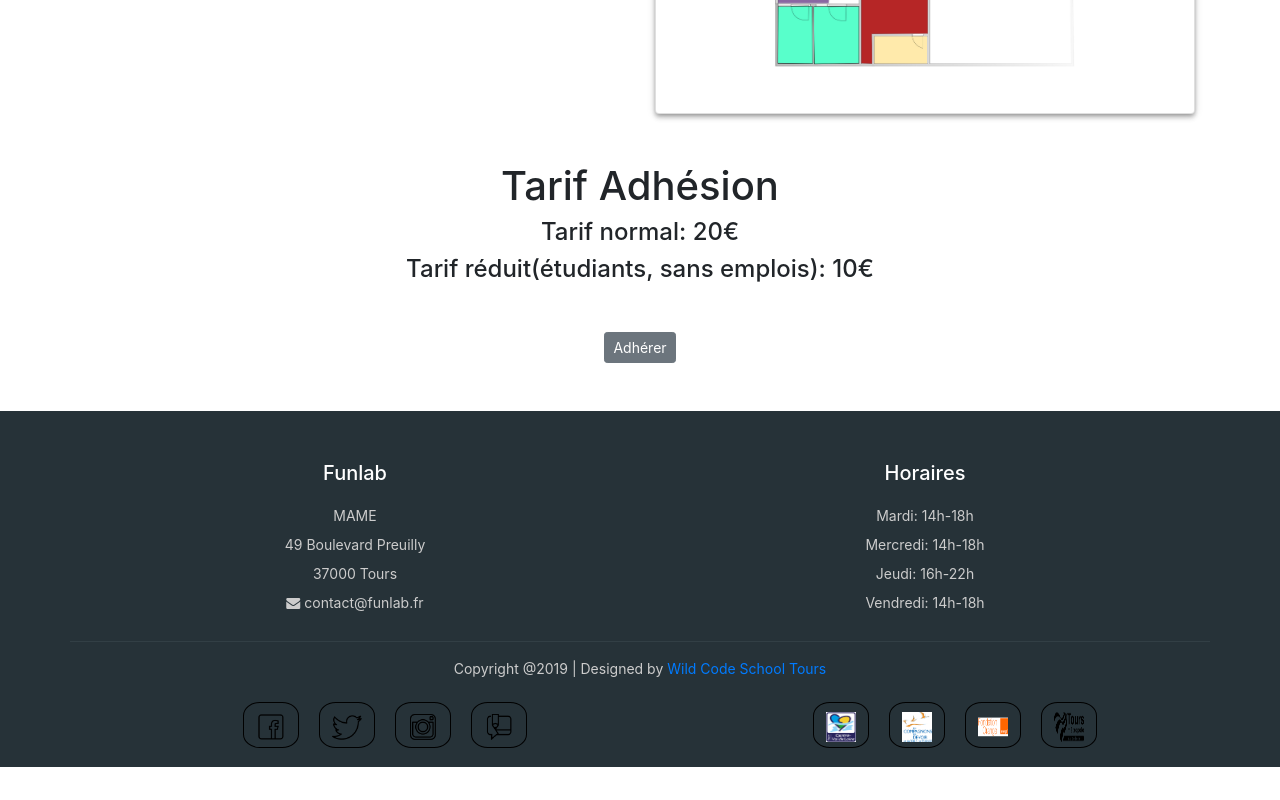
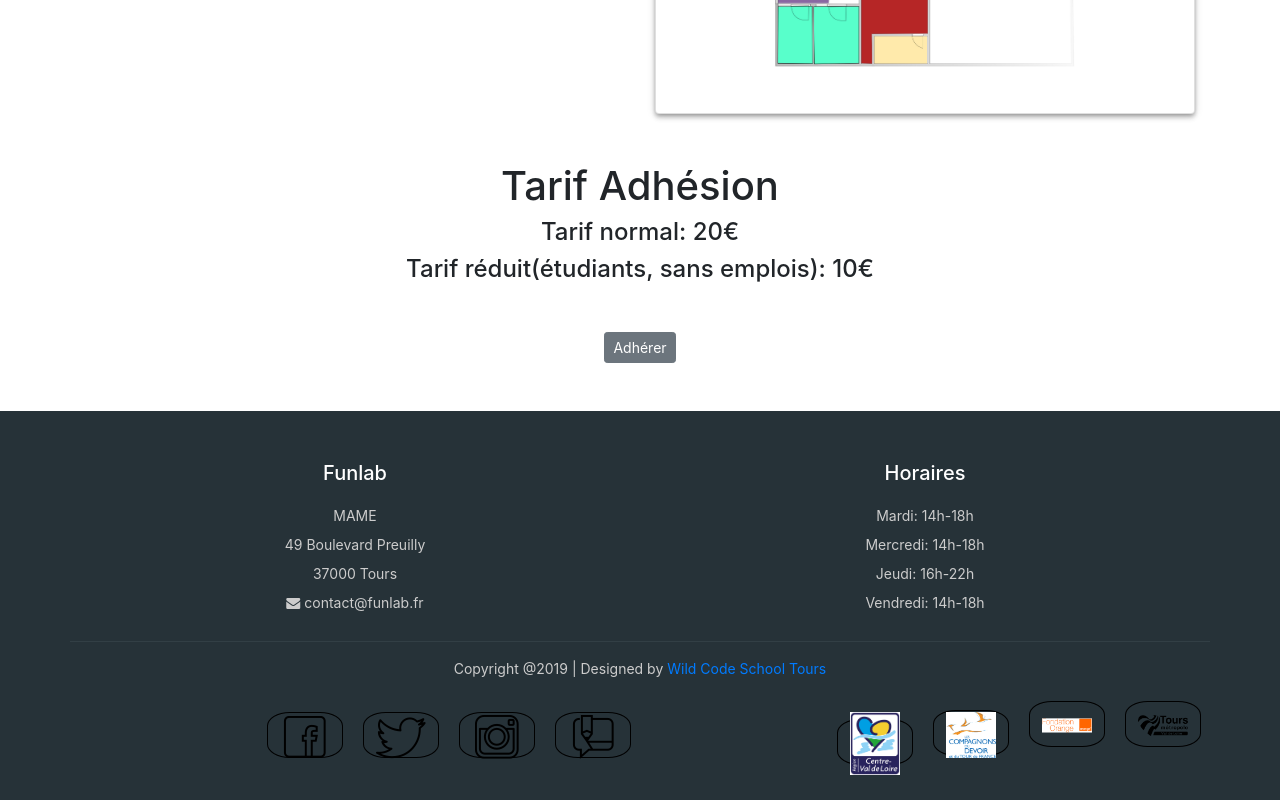
Before and after one commit to musloda/fablab-tours, an Angular app: page / in a window 1280 px wide. Shown: the part 2502-3302 px from the top of the page. Before the commit the page ends 3269 px from the top, so only its background shows below. Built offline with nearby package versions, Linux system fonts and the light colour scheme; what ngx-openlayers would draw is missing.

Commit message:
modif footer

```diff
--- a/src/app/footer/footer.component.css
+++ b/src/app/footer/footer.component.css
@@ -2,16 +2,19 @@
   color: #FFF;
   text-align: center;
 }
+
 footer {
   width:100%;
   background-color: #263238;
   min-height: 250px;
   padding: 10px 0px 25px 0px;
 }
+
 .pt2 {
   padding-top: 40px;
   margin-bottom: 20px;
 }
+
 footer p {
   font-size: 14px;
   color: #CCC;
@@ -19,26 +22,46 @@ footer p {
   margin-bottom: 8px;
   text-align: center;
 }
+
 .bottom_border {
   border-bottom: 1px solid #323f45;
   padding-bottom: 20px;
 }
+
 .social_footer_ul {
   display: table;
   margin: 15px auto 0 auto;
   list-style-type: none;
+  margin-left: 12%;
 }
+
 .social_footer_ul li {
   padding-left: 20px;
   padding-top: 10px;
   float: left;
 }
+
 .social_footer_ul li a {
   border: 1px solid #000;
   padding: 12px;
   border-radius: 30%;
 }
-.social_footer_ul li img {
-  width: 30px;
-  height: 30px;
+
+.social_footer_ul a img {
+  width: 50px;
 }
+
+.text-white{
+  font-size: 33px;
+}
+
+.btn{
+  max-height: 40px;
+  font-size: 20px;
+  margin: 20px auto 0 auto;
+}
+
+.reseaux{
+  margin-top: 2%;
+  margin-left: 8%;
+}
```
